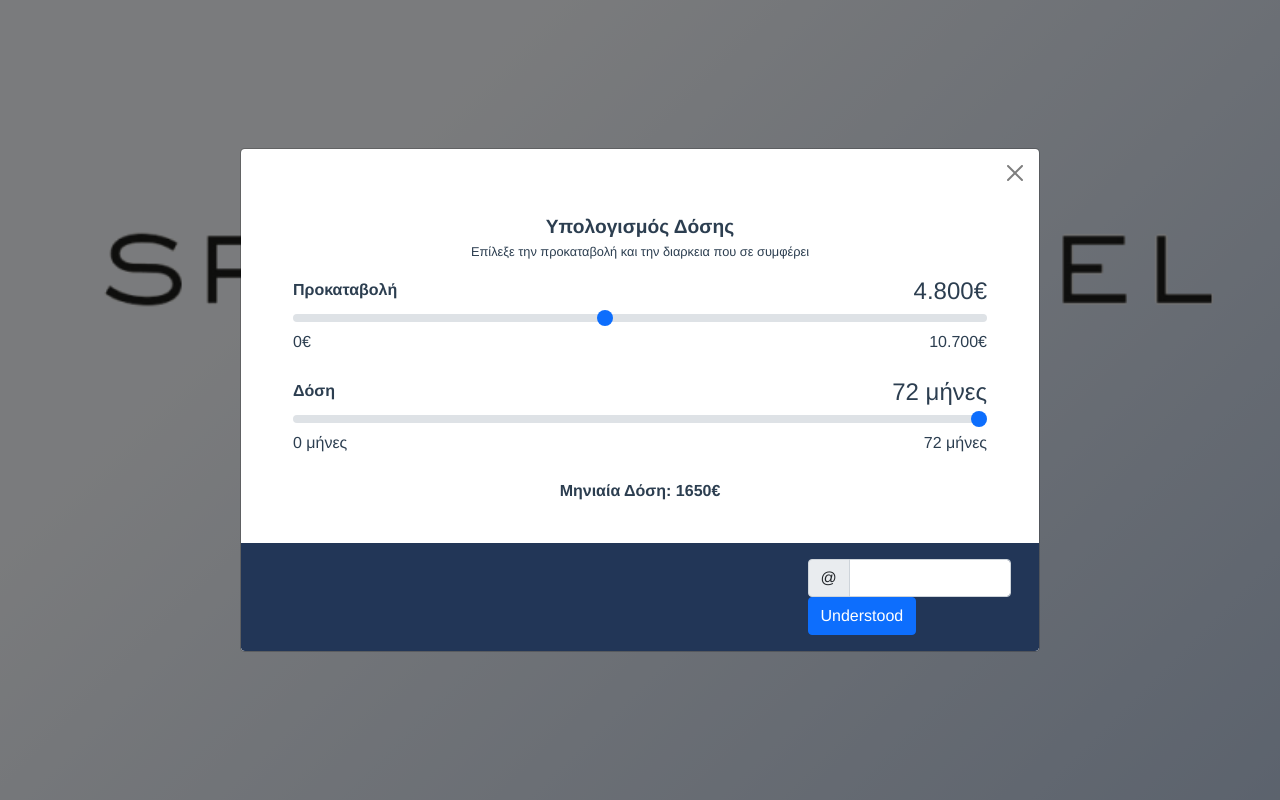
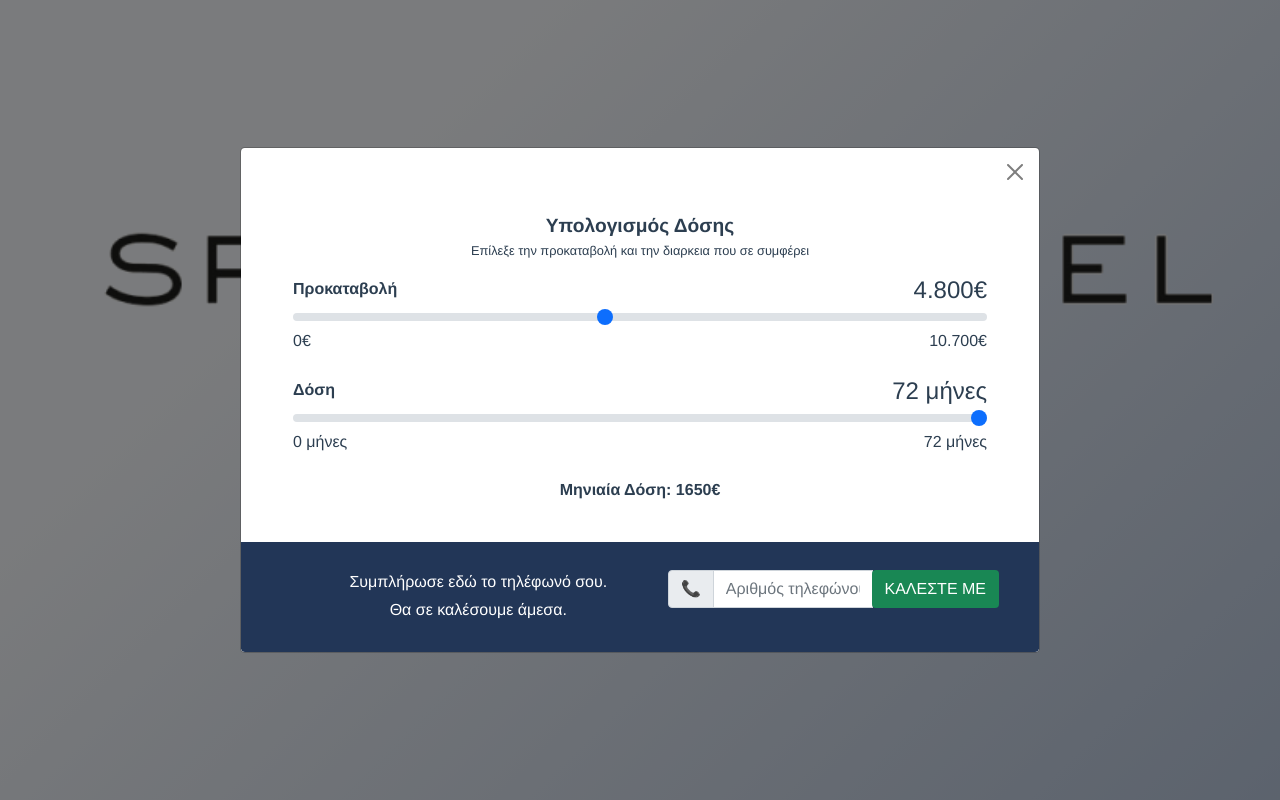
Before and after one commit to gtopsis/loan-calculator, a Vue app: page / in a window 1280 px wide. Built offline with nearby package versions, Linux system fonts and the light colour scheme.

Commit message:
feat: create form (inputs+validations) in modal's footer

```diff
--- a/src/components/LoanCalcModal.vue
+++ b/src/components/LoanCalcModal.vue
@@ -59,7 +59,9 @@
             </div>
 
             <div class="row justify-content-center">
-              <div class="col-auto">
+              <div
+                class="col-lg-auto px-0 col-sm-12 text-sm-left text-lg-center"
+              >
                 <strong>
                   <span>
                     {{ monthlyInstallmentLabel }}
@@ -70,33 +72,54 @@
             </div>
           </div>
         </div>
-        <div class="modal-footer">
+        <div class="modal-footer p-4">
           <div class="row">
-            <div class="col-6">
-              <label for=""></label>
+            <div class="col-12 col-md-6">
+              <label for="" class="text-white text-md-left text-sm-center">
+                <p class="mb-1">
+                  {{ telephoneInput.label.sentence1 }}
+                </p>
+                <p class="mb-sm-2 mb-md-0">
+                  {{ telephoneInput.label.sentence2 }}
+                </p>
+              </label>
             </div>
-            <div class="col-6">
-              <form action="" method="post">
-                <div class="row">
-                  <div class="col-auto">
-                    <div class="input-group">
-                      <span class="input-group-text" id="inputGroupPrepend2"
-                        >@</span
+            <div class="col-12 col-md-6">
+              <form class="needs-validation" @submit="checkForm">
+                <div class="input-group mb-3">
+                  <span class="input-group-text" id="basic-addon1"
+                    >&#128222;</span
                   >
+
                   <input
                     type="telephone"
                     class="form-control"
-                        id="validationDefaultUsername"
-                        aria-describedby="inputGroupPrepend2"
-                        required
+                    :placeholder="telephoneInput.placeholder"
+                    v-model="telephoneInput.value"
+                    aria-label="Client's telephone"
+                    aria-describedby="basic-addon2"
+                    maxlength="10"
+                  />
+
+                  <div class="input-group-append">
+                    <input
+                      class="btn bg-success text-white"
+                      type="submit"
+                      :value="formattedSubmitBtnText"
                     />
                   </div>
                 </div>
-                  <div class="col-md-auto">
-                    <button type="button" class="btn btn-primary">
-                      Understood
-                    </button>
+                <div v-if="errors.length">
+                  <ul class="mb-0">
+                    <li v-for="(error, index) in errors" :key="index">
+                      <span class="error-msg">{{ error }}</span>
+                    </li>
+                  </ul>
                 </div>
+                <div v-if="isFormValid">
+                  <span class="success-msg">
+                    {{ successMsg }}
+                  </span>
                 </div>
               </form>
             </div>
@@ -144,12 +167,28 @@ export default {
         label: "Δόση",
         measurementUnit: " μήνες",
       },
+      telephoneInput: {
+        label: {
+          sentence1: "Συμπλήρωσε εδώ το τηλέφωνό σου.",
+          sentence2: "Θα σε καλέσουμε άμεσα.",
+        },
+        placeholder: "Αριθμός τηλεφώνου...",
+        icon: "",
+        value: null,
+      },
+      submitBtnText: "ΚΑΛΕΣΤΕ ΜΕ",
+      errors: [],
+      isFormValid: false,
+      successMsg: "Ευχαριστούμε. Θα σας καλέσουμε άμεσα.",
     };
   },
   computed: {
     monthlyInstallment() {
       let final = (this.finalPrice - this.downPayment) / this.duration;
       return Math.ceil(final);
+    },
+    formattedSubmitBtnText() {
+      return this.submitBtnText.toUpperCase();
     },
   },
   methods: {
@@ -161,6 +200,24 @@ export default {
     },
     showModal() {
       this.dialog.show();
+    },
+    checkForm(e) {
+      this.errors = [];
+      this.isFormValid = false;
+
+      // check userTelephone
+      let telephone = this.telephoneInput.value;
+      let regex = /^\d{10}$/;
+
+      if (!telephone) {
+        this.errors.push("Το πεδίο είναι υποχρεωτικό");
+      } else if (!regex.test(telephone)) {
+        this.errors.push("Το τηλέφωνο πρέπει να αποτελείται από 10 ψηφία");
+      } else {
+        this.isFormValid = true;
+      }
+
+      e.preventDefault();
     },
   },
   mounted() {
@@ -192,4 +249,11 @@ export default {
 .modal-subtitle {
   font-size: 0.8rem;
 }
+
+.error-msg {
+  color: #08b3dc;
+}
+.success-msg {
+  color: yellowgreen;
+}
 </style>
```
Lines whose indentation alone changed are shown as unchanged.
